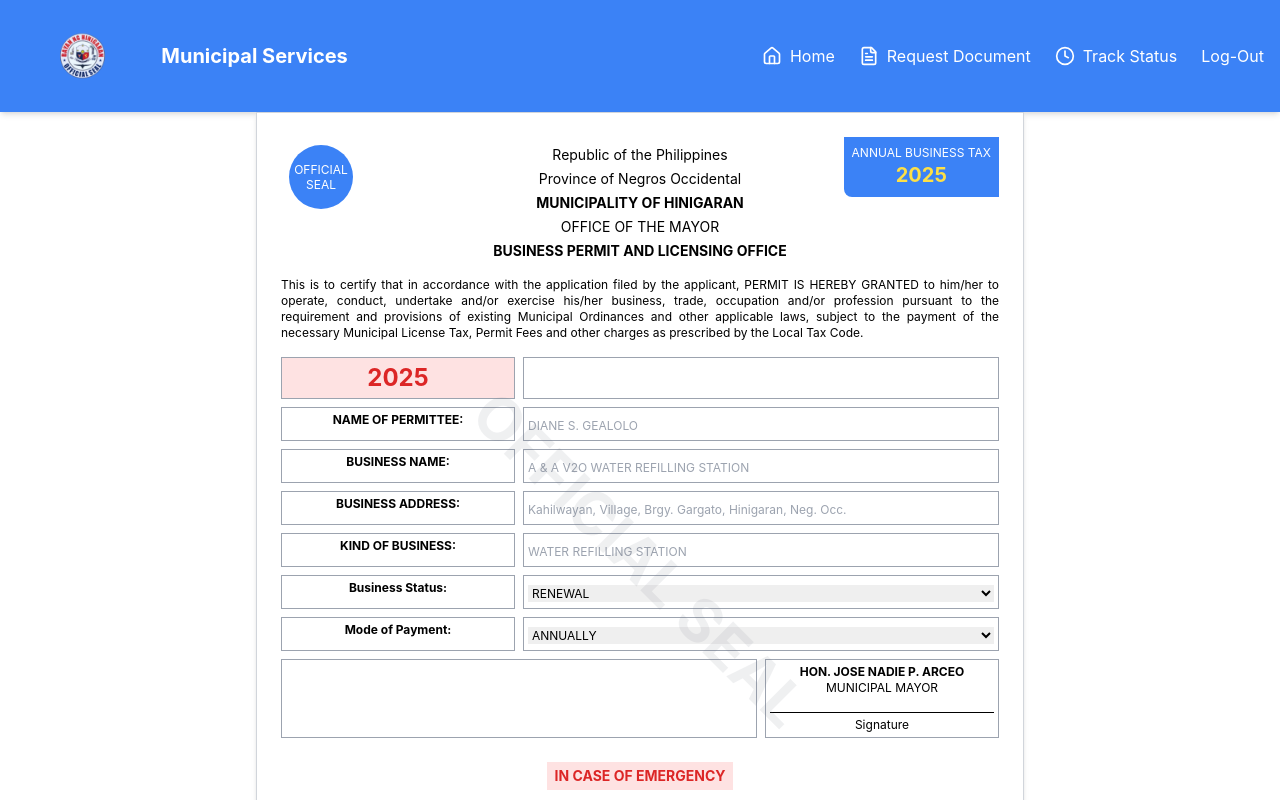
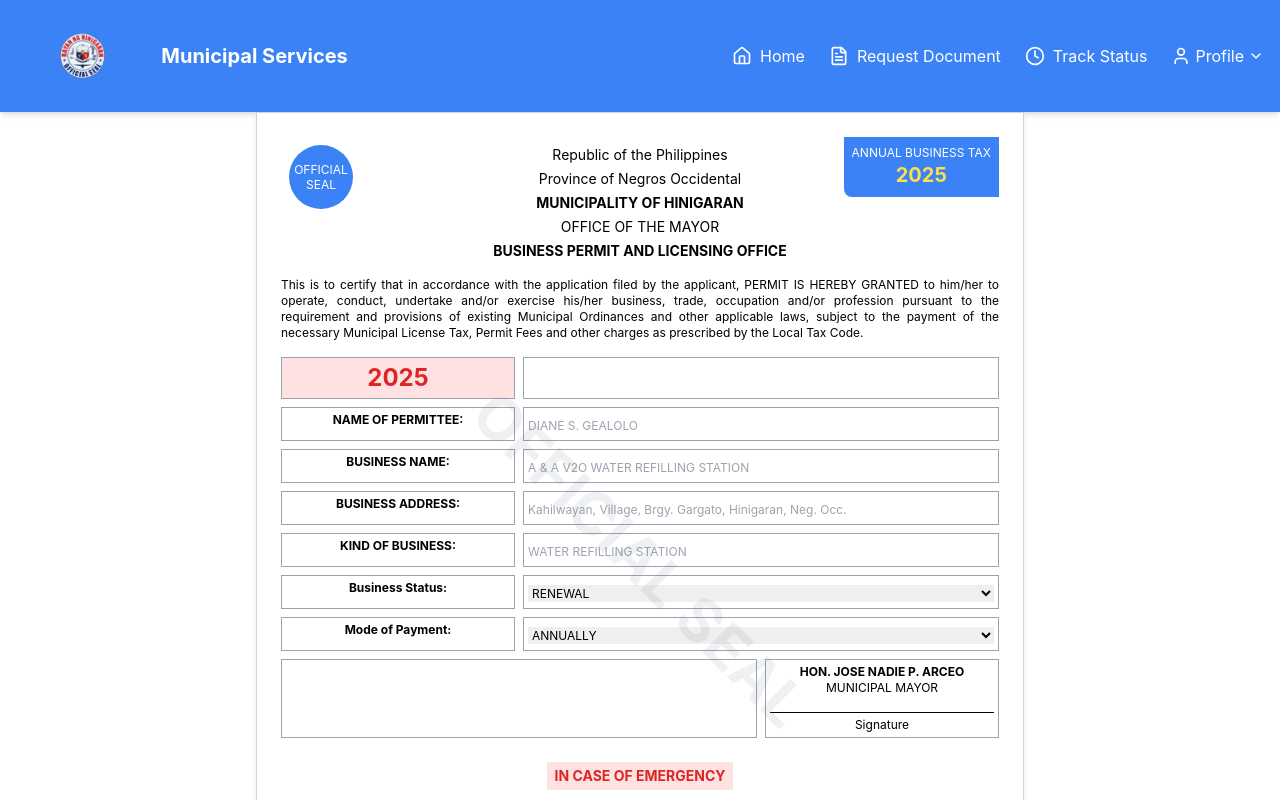
Before and after one commit to Chrisart-G/Capstone_1, a React (Create React App) app in the folder frontend/: page /Uform in a window 1280 px wide. Shown: the top 800 px of the page. Built offline with nearby package versions, Linux system fonts and the light colour scheme.

Commit message:
4/2/25 Added Profile

```diff
--- a/frontend/src/Component/Header/User_header.js
+++ b/frontend/src/Component/Header/User_header.js
@@ -1,19 +1,26 @@
-
 import React, { useState } from 'react';
 import {
   Home,
   FileText,
   Clock,
   Menu,
-  X
+  X,
+  User,
+  ChevronDown
 } from 'lucide-react';
 
 function Uheader() {
     const [mobileMenuOpen, setMobileMenuOpen] = useState(false);
+    const [profileDropdownOpen, setProfileDropdownOpen] = useState(false);
 
-      const toggleMobileMenu = () => {
-        setMobileMenuOpen(!mobileMenuOpen);
-      };
+    const toggleMobileMenu = () => {
+      setMobileMenuOpen(!mobileMenuOpen);
+    };
+
+    const toggleProfileDropdown = () => {
+      setProfileDropdownOpen(!profileDropdownOpen);
+    };
+
   return (
     <div className="header">
         <header className="bg-blue-500 text-white p-4 shadow-md">
@@ -28,7 +35,7 @@ function Uheader() {
           </div>
 
           {/* Desktop Navigation */}
-          <nav className="hidden md:flex space-x-6">
+          <nav className="hidden md:flex space-x-6 items-center">
             <a href="/Chome" className="hover:text-blue-200 flex items-center">
               <Home className="mr-2" size={20} /> Home
             </a>
@@ -38,9 +45,33 @@ function Uheader() {
             <a href="#" className="hover:text-blue-200 flex items-center">
               <Clock className="mr-2" size={20} /> Track Status
             </a>
-            <a href="/login" className="hover:text-blue-200 flex items-center">
-              Log-Out
-            </a>
+
+            {/* Profile Dropdown */}
+            <div className="relative">
+              <button
+                onClick={toggleProfileDropdown}
+                className="flex items-center hover:text-blue-200 focus:outline-none"
+              >
+                <User className="mr-1" size={20} />
+                <span className="mr-1">Profile</span>
+                <ChevronDown size={16} />
+              </button>
+
+              {profileDropdownOpen && (
+                <div className="absolute right-0 mt-2 w-48 bg-white rounded-md shadow-lg py-1 z-50">
+                  <a href="/profile" className="block px-4 py-2 text-sm text-gray-700 hover:bg-gray-100">
+                    My Profile
+                  </a>
+                  <a href="/settings" className="block px-4 py-2 text-sm text-gray-700 hover:bg-gray-100">
+                    Settings
+                  </a>
+                  <div className="border-t border-gray-100"></div>
+                  <a href="/login" className="block px-4 py-2 text-sm text-gray-700 hover:bg-gray-100">
+                    Log Out
+                  </a>
+                </div>
+              )}
+            </div>
           </nav>
 
           {/* Mobile Menu Toggle */}
@@ -58,17 +89,23 @@ function Uheader() {
         {mobileMenuOpen && (
           <div className="md:hidden absolute top-full left-0 w-full bg-blue-700 z-50">
             <nav className="flex flex-col items-center space-y-4 p-4">
-              <a href="#" className="hover:text-blue-200 flex items-center">
+              <a href="/Chome" className="hover:text-blue-200 flex items-center">
                 <Home className="mr-2" size={20} /> Home
               </a>
-              <a href="#" className="hover:text-blue-200 flex items-center">
+              <a href="/Permits" className="hover:text-blue-200 flex items-center">
                 <FileText className="mr-2" size={20} /> Request Document
               </a>
               <a href="#" className="hover:text-blue-200 flex items-center">
                 <Clock className="mr-2" size={20} /> Track Status
               </a>
-              <a href="#" className="hover:text-blue-200 flex items-center">
-                Login
+              <a href="/profile" className="hover:text-blue-200 flex items-center">
+                <User className="mr-2" size={20} /> My Profile
+              </a>
+              <a href="/settings" className="hover:text-blue-200 flex items-center">
+                Settings
+              </a>
+              <a href="/login" className="hover:text-blue-200 flex items-center">
+                Log Out
               </a>
             </nav>
           </div>
--- a/frontend/src/Component/Home/Home.js
+++ b/frontend/src/Component/Home/Home.js
@@ -22,9 +22,9 @@ const MunicipalLandingPage = () => {
           muted
           playsInline
         >
-          <source src="/img/municipality.mp4" type="video/mp4" />
-          <source src="/videos/municipality.mp4" type="video/mp4" />
-          <source src="/municipality.mp4" type="video/mp4" />
+          <source src="/img/municipality1.mp4" type="video/mp4" />
+          <source src="/videos/municipality1.mp4" type="video/mp4" />
+          <source src="/municipality1.mp4" type="video/mp4" />
         </video>
         <div className="absolute inset-0 bg-black bg-opacity-50"></div>
         <div className="relative z-10 px-4">
```
Also changed, not shown: 2 other files (tests, documents, lock files or other folders).
